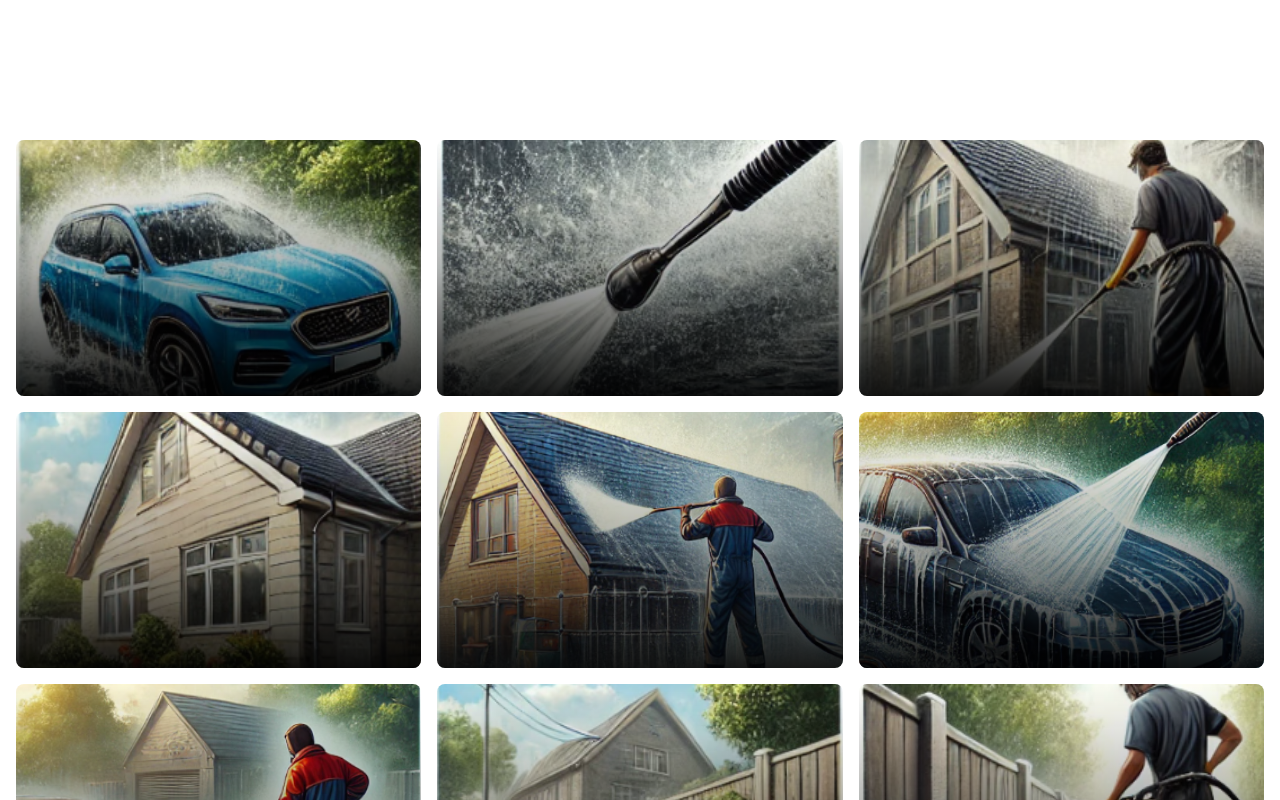
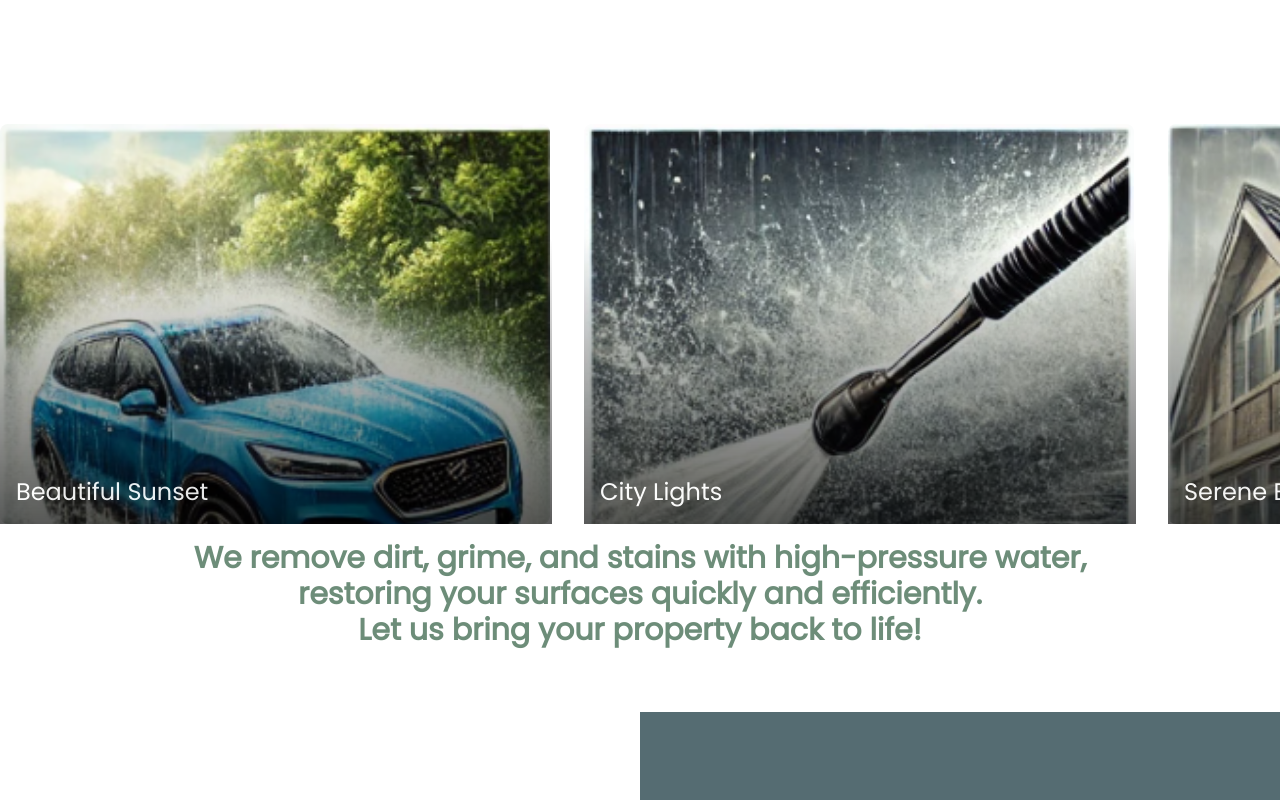
Before and after one commit to preeyeol/CleanPro, a React (Vite) app in the folder frontend/: page / in a window 1280 px wide. Shown: the part 740-1540 px from the top of the page. Built offline with nearby package versions, Linux system fonts and the light colour scheme.

Commit message:
feat:about us page

```diff
--- /dev/null
+++ b/frontend/src/components/ui/AboutDesign/AboutSection.jsx
@@ -0,0 +1,70 @@
+import baby from "../../../assets/images/baby.jpg"
+
+const AboutPage = () => {
+    const teamMembers = [
+      { name: "Alice Johnson", role: "Senior Cleaner", image: baby },
+      { name: "Mark Smith", role: "Sanitation Specialist", image:baby },
+      { name: "Sophia Lee", role: "Cleaning Supervisor", image:baby },
+      { name: "James Brown", role: "Eco-Friendly Cleaning Expert", image: baby }
+    ];
+
+    return (
+      <div className="flex flex-col items-center justify-center p-6 md:p-12 lg:p-16 bg-gray-100 text-gray-900">
+        <div className="max-w-4xl text-center mt-24">
+          <h1 className="text-4xl font-bold text-[#6d8d79] mb-4">About Us</h1>
+          <p className="text-lg text-gray-700 mb-6">
+            Welcome to <span className="font-semibold">Sparkle Clean Services</span>, where cleanliness meets perfection! We specialize in providing top-tier cleaning services for homes, offices, and commercial spaces, ensuring a spotless and fresh environment every time.
+          </p>
+        </div>
+
+        <div className="max-w-5xl grid grid-cols-1 md:grid-cols-2 gap-8 mt-6">
+          <div className="bg-white p-6 shadow-lg rounded-lg">
+            <h2 className="text-2xl font-semibold text-[#6d8d79]">Why Choose Us?</h2>
+            <ul className="list-disc list-inside text-gray-700 mt-3 space-y-2">
+              <li>Experienced & Professional Staff</li>
+              <li>Eco-Friendly Cleaning Products</li>
+              <li>Flexible & Customized Plans</li>
+              <li>Affordable & Transparent Pricing</li>
+              <li>Reliable & Trustworthy Service</li>
+            </ul>
+          </div>
+
+          <div className="bg-white p-6 shadow-lg rounded-lg">
+            <h2 className="text-2xl font-semibold text-[#6d8d79]">Our Services</h2>
+            <ul className="list-disc list-inside text-gray-700 mt-3 space-y-2">
+              <li>Residential Cleaning</li>
+              <li>Office & Commercial Cleaning</li>
+              <li>Move-In/Move-Out Cleaning</li>
+              <li>Deep Cleaning & Sanitization</li>
+            </ul>
+          </div>
+        </div>
+
+        <div className="bg-white p-6 shadow-lg rounded-lg mt-6 text-center max-w-3xl">
+          <h2 className="text-2xl font-semibold text-[#6d8d79]">Our Mission</h2>
+          <p className="text-gray-700 mt-3">
+            At Sparkle Clean Services, we believe in creating healthier and cleaner environments for our clients. Our mission is to deliver excellence, reliability, and professionalism in every service we provide, ensuring complete customer satisfaction.
+          </p>
+        </div>
+
+        <div className="bg-white p-6 shadow-lg rounded-lg mt-6 text-center max-w-3xl">
+          <h2 className="text-2xl font-semibold text-[#6d8d79]">Meet Our Team</h2>
+          <p className="text-gray-700 mt-3">
+            Our dedicated team of cleaning experts is passionate about maintaining cleanliness and hygiene. With years of experience and a customer-first approach, we strive to exceed expectations and provide the best cleaning solutions.
+          </p>
+        </div>
+
+        <div className="max-w-5xl mt-6 grid grid-cols-1 sm:grid-cols-2 md:grid-cols-4 gap-6">
+          {teamMembers.map((member, index) => (
+            <div key={index} className="bg-white p-4 rounded-lg shadow-md text-center">
+              <img src={member.image} alt={member.name} className="w-32 h-32 rounded-full mx-auto mb-4 object-cover" />
+              <h3 className="text-lg font-semibold text-[#6d8d79]">{member.name}</h3>
+              <p className="text-gray-700 text-sm">{member.role}</p>
+            </div>
+          ))}
+        </div>
+      </div>
+    );
+  };
+
+  export default AboutPage;
--- a/frontend/src/components/ui/LandingDesign/Images.jsx
+++ b/frontend/src/components/ui/LandingDesign/Images.jsx
@@ -1,5 +1,3 @@
-// import { useRef, useEffect } from "react";
-
 import one from "../../../assets/images/1.png";
 import two from "../../../assets/images/2.png";
 import three from "../../../assets/images/3.png";
@@ -10,119 +8,89 @@ import seven from "../../../assets/images/7.png";
 import eight from "../../../assets/images/8.png";
 import nine from "../../../assets/images/9.png";
 
-// const slides = [one, two, three, four, five, six, seven, eight, nine];
-
-// const Carousel = () => {
-//   const carouselRef = useRef(null);
-
-//   useEffect(() => {
-//     const scrollInterval = setInterval(() => {
-//       if (carouselRef.current) {
-//         const scrollWidth = carouselRef.current.scrollWidth;
-//         const clientWidth = carouselRef.current.clientWidth;
-//         const scrollLeft = carouselRef.current.scrollLeft;
-
-//         // If at the end, scroll back to the start
-//         if (scrollLeft + clientWidth >= scrollWidth - 1) {
-//           carouselRef.current.scrollTo({ left: 0, behavior: "smooth" });
-//         } else {
-//           carouselRef.current.scrollBy({ left: clientWidth, behavior: "smooth" });
-//         }
-//       }
-//     }, 3000); // Auto-scroll every 3 seconds
-
-//     return () => clearInterval(scrollInterval);
-//   }, []);
-
-//   return (
-//     <div className="relative w-full h-screen flex items-center justify-center">
-//       {/* Scrollable container */}
-//       <div
-//         ref={carouselRef}
-//         className="flex overflow-x-auto scroll-smooth snap-x snap-mandatory space-x-4 p-4"
-//         style={{ scrollbarWidth: "none", msOverflowStyle: "none" }}
-//       >
-//         {slides.map((image, index) => (
-//           <div key={index} className="flex-shrink-0 w-[40vw] snap-center">
-//             <img
-//               src={image}
-//               alt={`Slide ${index + 1}`}
-//               className="w-full h-[60vh] object-cover rounded-xl shadow-lg"
-//             />
-//           </div>
-//         ))}
-//       </div>
-//     </div>
-//   );
-// };
-
-// export default Carousel;
-
-const images = [
+const imageCards = [
   {
-    image: one,
-
+    imageName: one,
+    title: "Beautiful Sunset",
+    description: "A breathtaking view of the sun setting over the mountains.",
   },
   {
-    image: two,
-
+    imageName: two,
+    title: "City Lights",
+    description: "The vibrant nightlife of a bustling cityscape.",
   },
   {
-    image: three,
-
+    imageName: three,
+    title: "Serene Beach",
+    description: "Relax and unwind with this peaceful ocean view.",
   },
   {
-    image: four,
-
+    imageName: four,
+    title: "Majestic Forest",
+    description: "A dense forest full of mystery and adventure.",
   },
   {
-    image: five,
-
+    imageName: five,
+    title: "Snowy Peaks",
+    description: "A stunning view of snow-covered mountains.",
   },
   {
-    image: six,
-
+    imageName: six,
+    title: "Autumn Leaves",
+    description: "A beautiful display of golden autumn foliage.",
   },
   {
-    image: seven,
-
-  }, {
-    image: eight,
-
-  }, {
-    image: nine,
-
+    imageName: seven,
+    title: "Desert Dunes",
+    description: "Rolling sand dunes under a scorching sun.",
+  },
+  {
+    imageName: eight,
+    title: "Crystal Lake",
+    description: "A pristine lake reflecting the clear blue sky.",
+  },
+  {
+    imageName: nine,
+    title: "Misty Waterfall",
+    description: "A hidden waterfall surrounded by mist and greenery.",
   },
 ];
 
-const ImageCard = ({ item }) => {
+const FeatureImageSections = () => {
   return (
-    <div className="relative group cursor-pointer">
-      <img
-        src={item.image}
-        alt={item.title}
-        className="w-full h-64 object-cover rounded-lg"
-      />
-      <div className="absolute inset-0 bg-gradient-to-b from-transparent via-black/30 to-black/90 rounded-lg flex items-end">
-        <h3 className="text-white text-xs sm:text-sm md:text-base lg:text-lg xl:text-xl 2xl:text-2xl font-normal p-2 sm:p-3 md:p-4">
-          {item.title}
-        </h3>
+    <div className="overflow-x-auto w-full overflow-hidden lg:h-auto scrollbar-hide">
+      <div className="flex flex-col md:flex-row gap-6 pr-4 md:pr-0">
+        {imageCards.map((items, index) => {
+          return (
+            <div
+              key={index}
+              className="relative group md:min-w-[400px] lg:min-w-[560px] cursor-pointer overflow-hidden"
+            >
+              <img
+                src={items.imageName}
+                alt={items.title}
+                className="w-[340px] h-[240px] md:w-[510px] md:h-[280px] lg:h-[400px] lg:w-[550px] rounded-lg object-cover object-top"
+              />
+              <div
+                className="absolute rounded-lg translate-y-20 md:translate-y-28 text-white transition-transform duration-200 hover:opacity-90 md:opacity-90
+                   group-hover:translate-y-6 top-0 bottom-0 -left-2 xl:w-full xl:h-[400px]
+                  bg-gradient-to-b from-transparent via-black/50 to-black"
+              >
+                <div className="flex flex-col mx-6 mt-32 gap-3 group-hover:mt-30 md:group-hover:mt-60 md:mt-52 lg:mt-60 md:w-[85%] md:gap-4 md:leading-relaxed">
+                  <h1 className="text-base font-semibold md:text-2xl md:font-normal">
+                    {items.title}
+                  </h1>
+                  <p className="text-xs font-light md:text-base leading-snug">
+                    {items.description}
+                  </p>
+                </div>
+              </div>
+            </div>
+          );
+        })}
       </div>
     </div>
   );
 };
 
-
-const Image = () => {
-  return (
-    <div className="overflow-hidden h-auto">
-      <div className="grid grid-cols-3 gap-4  p-[1rem]   ">
-        {images.map((item) => (
-          <ImageCard item={item} />
-        ))}
-      </div>
-    </div>
-  );
-};
-
-export default Image;
+export default FeatureImageSections;
--- a/frontend/src/components/ui/LandingDesign/Second.jsx
+++ b/frontend/src/components/ui/LandingDesign/Second.jsx
@@ -1,5 +1,5 @@
 
-import Image from "./Images";
+import FeatureImageSections from "./Images";
 
 
 const Second = () => {
@@ -7,7 +7,7 @@ const Second = () => {
         <div className=" h-auto bg-white justify-center items-start pt-16 mb-16">
             <div className="">
 
-            <Image/>
+            <FeatureImageSections/>
             </div>
             <div className="flex flex-col items-center">
 
--- a/frontend/src/pages/About.jsx
+++ b/frontend/src/pages/About.jsx
@@ -1,9 +1,9 @@
-import ContactHead from "../components/ui/ContactDesign/ContactHead"
+import AboutPage from "../components/ui/AboutDesign/AboutSection"
 
 const About=()=>{
     return(
-        <div className="h-screen">
-
+        <div className="h-auto">
+<AboutPage/>
         </div>
     )
 
--- a/frontend/src/pages/Service.jsx
+++ b/frontend/src/pages/Service.jsx
@@ -1,10 +1,23 @@
-const Service=()=>{
-    return(
-        <div className="h-screen">
-            THIS IS SERVICE PAGE
-        </div>
-    )
+import React from 'react';
+// import BookingForm from "../components/ui/ServiceDesign/BookingForm";
 
-    }
+const Service = () => {
+  return (
+    <div className="services-page h-screen justify-center items-center">
+      <h1>Our Cleaning Services</h1>
+      <div className="services-list">
+        <h3>Residential Cleaning</h3>
+        <p>Deep cleaning, regular cleaning, and more...</p>
 
-    export default Service
+        <h3>Commercial Cleaning</h3>
+        <p>Office spaces, retail cleaning, industrial cleaning...</p>
+
+        <h3>Specialized Services</h3>
+        <p>Carpet cleaning, window washing, post-construction...</p>
+      </div>
+      {/* <BookingForm /> */}
+    </div>
+  );
+};
+
+export default Service;
```
Also changed, not shown: frontend/src/components/ui/ContactDesign/ContactHead.jsx (+43 -27 lines), frontend/src/assets/images/baby.jpg (added), frontend/src/components/ui/ServiceDesign/BookingForm.jsx (added), 1 other file (tests, documents, lock files or other folders).
